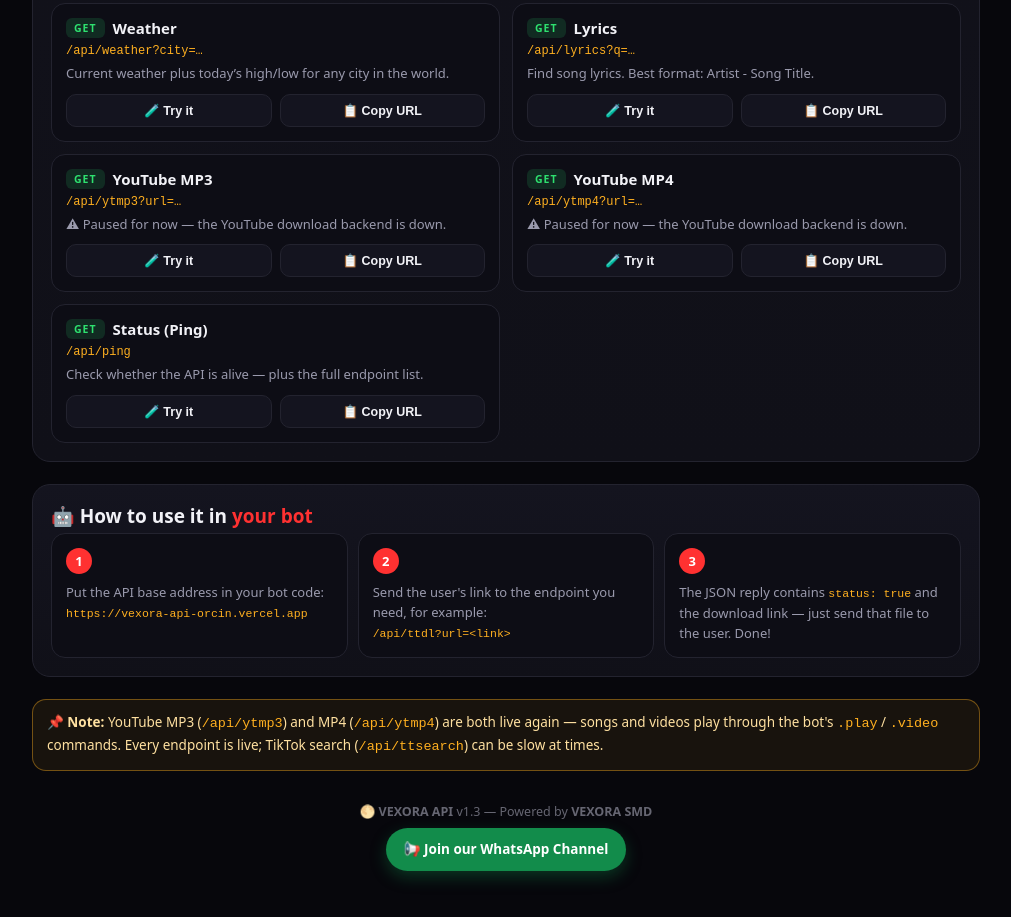
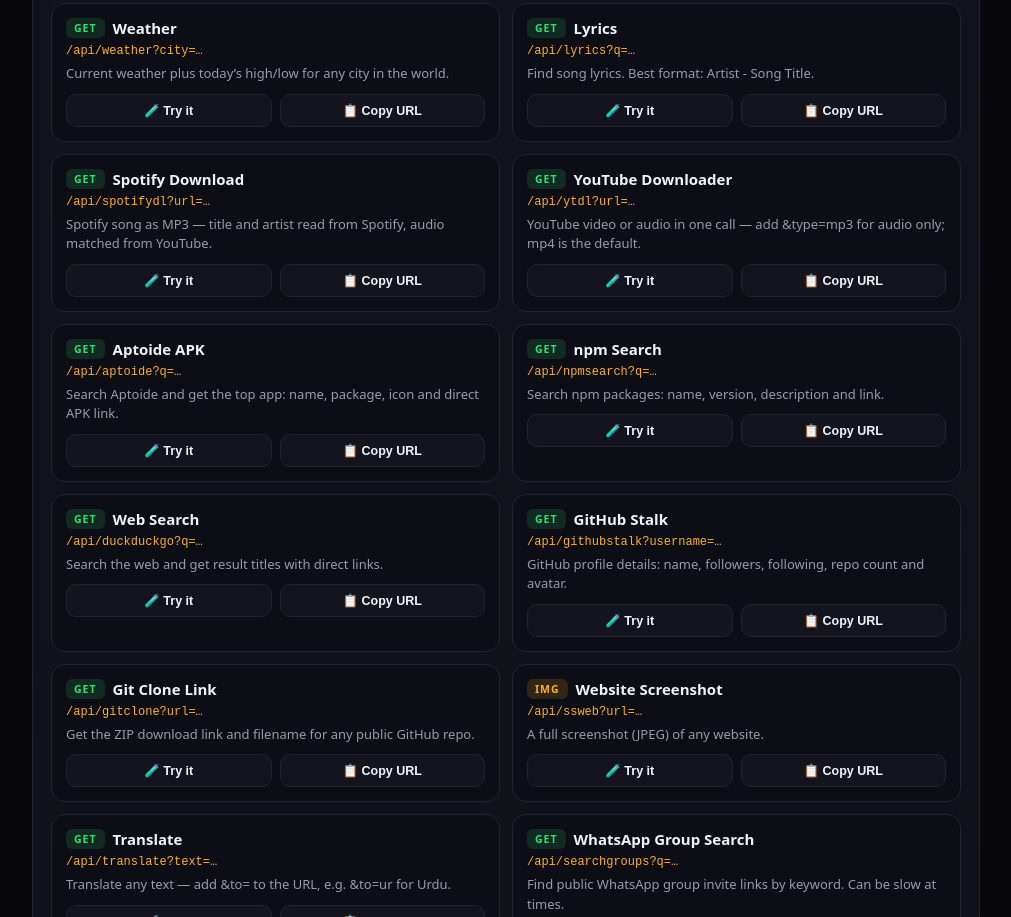
Before and after one commit to abdulraheemsamoo79-lgtm/vexora-api, a website: page index.html in a window 1280 px wide. Shown: the part 1883-2800 px from the top of the page, without its empty margins (134-1145 px from the left). Drawn offline with Linux system fonts and the light colour scheme; no server answers.

Commit message:
Website: 34 endpoints - add 13 new endpoint cards

```diff
--- a/index.html
+++ b/index.html
@@ -120,7 +120,7 @@
     <p class="tag">Our own free APIs — TikTok, Facebook, Instagram, Pinterest, CapCut, Twitter, MediaFire, Google Drive, plus handy tools like QR codes, weather and lyrics. Built for bots, open for everyone.</p>
     <span id="badge" class="badge"><span class="dot"></span><span id="badgeTxt">Checking status…</span></span>
     <div class="chips">
-      <span class="chip">⚡ <b>21</b> Endpoints</span>
+      <span class="chip">⚡ <b>34</b> Endpoints</span>
       <span class="chip">🆓 <b>100% Free</b></span>
       <span class="chip">🔑 <b>No API Key</b></span>
       <span class="chip">🤖 Bot Ready</span>
@@ -189,6 +189,19 @@
   { id:'qr',              name:'QR Code',           param:'text',     kind:'img',  desc:'Turn any text or link into a QR code image.', ph:'e.g. https://google.com' },
   { id:'weather',         name:'Weather',           param:'city',     kind:'json', desc:'Current weather plus today\u2019s high/low for any city in the world.', ph:'e.g. Karachi' },
   { id:'lyrics',          name:'Lyrics',            param:'q',        kind:'json', desc:'Find song lyrics. Best format: Artist - Song Title.', ph:'e.g. Adele - Hello' },
+  { id:'spotifydl',       name:'Spotify Download',  param:'url',      kind:'json', desc:'Spotify song as MP3 — title and artist read from Spotify, audio matched from YouTube.', ph:'Paste a Spotify track link…' },
+  { id:'ytdl',            name:'YouTube Downloader', param:'url',     kind:'json', desc:'YouTube video or audio in one call — add &type=mp3 for audio only; mp4 is the default.', ph:'Paste a YouTube link…' },
+  { id:'aptoide',         name:'Aptoide APK',       param:'q',        kind:'json', desc:'Search Aptoide and get the top app: name, package, icon and direct APK link.', ph:'e.g. WhatsApp' },
+  { id:'npmsearch',       name:'npm Search',        param:'q',        kind:'json', desc:'Search npm packages: name, version, description and link.', ph:'e.g. axios' },
+  { id:'duckduckgo',      name:'Web Search',        param:'q',        kind:'json', desc:'Search the web and get result titles with direct links.', ph:'e.g. Pakistan news' },
+  { id:'githubstalk',     name:'GitHub Stalk',      param:'username', kind:'json', desc:'GitHub profile details: name, followers, following, repo count and avatar.', ph:'e.g. torvalds' },
+  { id:'gitclone',        name:'Git Clone Link',    param:'url',      kind:'json', desc:'Get the ZIP download link and filename for any public GitHub repo.', ph:'Paste a GitHub repo link…' },
+  { id:'ssweb',           name:'Website Screenshot', param:'url',     kind:'img',  desc:'A full screenshot (JPEG) of any website.', ph:'e.g. https://google.com' },
+  { id:'translate',       name:'Translate',         param:'text',     kind:'json', desc:'Translate any text — add &to=<lang code> to the URL, e.g. &to=ur for Urdu.', ph:'e.g. Hello, how are you?' },
+  { id:'searchgroups',    name:'WhatsApp Group Search', param:'q',    kind:'json', desc:'Find public WhatsApp group invite links by keyword. Can be slow at times.', ph:'e.g. movies' },
+  { id:'detiknews',       name:'Detik News',        param:'',         kind:'json', desc:'Latest headlines from Detik (Indonesia) with links.', ph:'' },
+  { id:'cekkhodam',       name:'Cek Khodam',        param:'nama',     kind:'json', desc:'Fun: get a random khodam (guardian spirit) for any name.', ph:'e.g. Abdul' },
+  { id:'tahukahkamu',     name:'Tahukah Kamu',      param:'',         kind:'json', desc:'Fun: a random \u201cdid you know?\u201d fact.', ph:'' },
   { id:'ytmp3',           name:'YouTube MP3',       param:'url',      kind:'json', desc:'⚠ Paused for now — the YouTube download backend is down.', ph:'YouTube link (paused for now)…' },
   { id:'ytmp4',           name:'YouTube MP4',       param:'url',      kind:'json', desc:'⚠ Paused for now — the YouTube download backend is down.', ph:'YouTube link (paused for now)…' },
   { id:'ping',            name:'Status (Ping)',     param:'',         kind:'json', desc:'Check whether the API is alive — plus the full endpoint list.', ph:'' }
```
